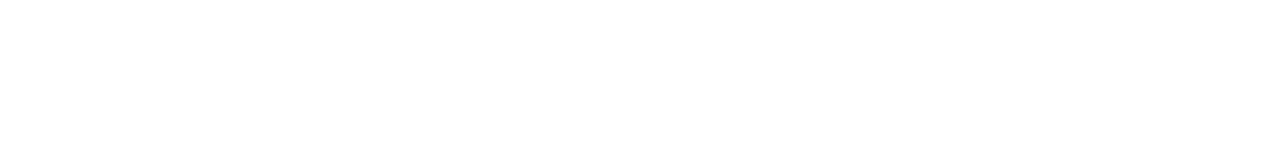
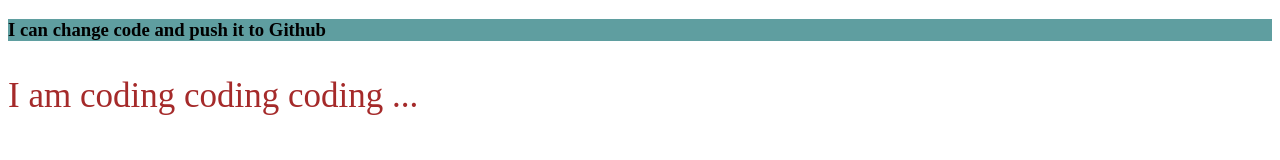
Before and after one commit to sakibrahman884/my-first-repo, a plain HTML site: page index.html in a window 1280 px wide. Drawn offline with Linux system fonts and the light colour scheme.

Commit message:
new style

```diff
--- a/index.html
+++ b/index.html
@@ -5,8 +5,10 @@
     <meta http-equiv="X-UA-Compatible" content="IE=edge">
     <meta name="viewport" content="width=device-width, initial-scale=1.0">
     <title>My first Github repo</title>
+    <link rel="stylesheet" href="styling.css">
 </head>
 <body>
-
+    <h3>I can change code and push it to Github</h3>
+    <p>I am coding coding coding ... </p>
 </body>
 </html>
--- /dev/null
+++ b/styling.css
@@ -0,0 +1,7 @@
+p{
+    color: brown;
+    font-size: 35px;
+}
+h3{
+    background-color: cadetblue;
+}
```
